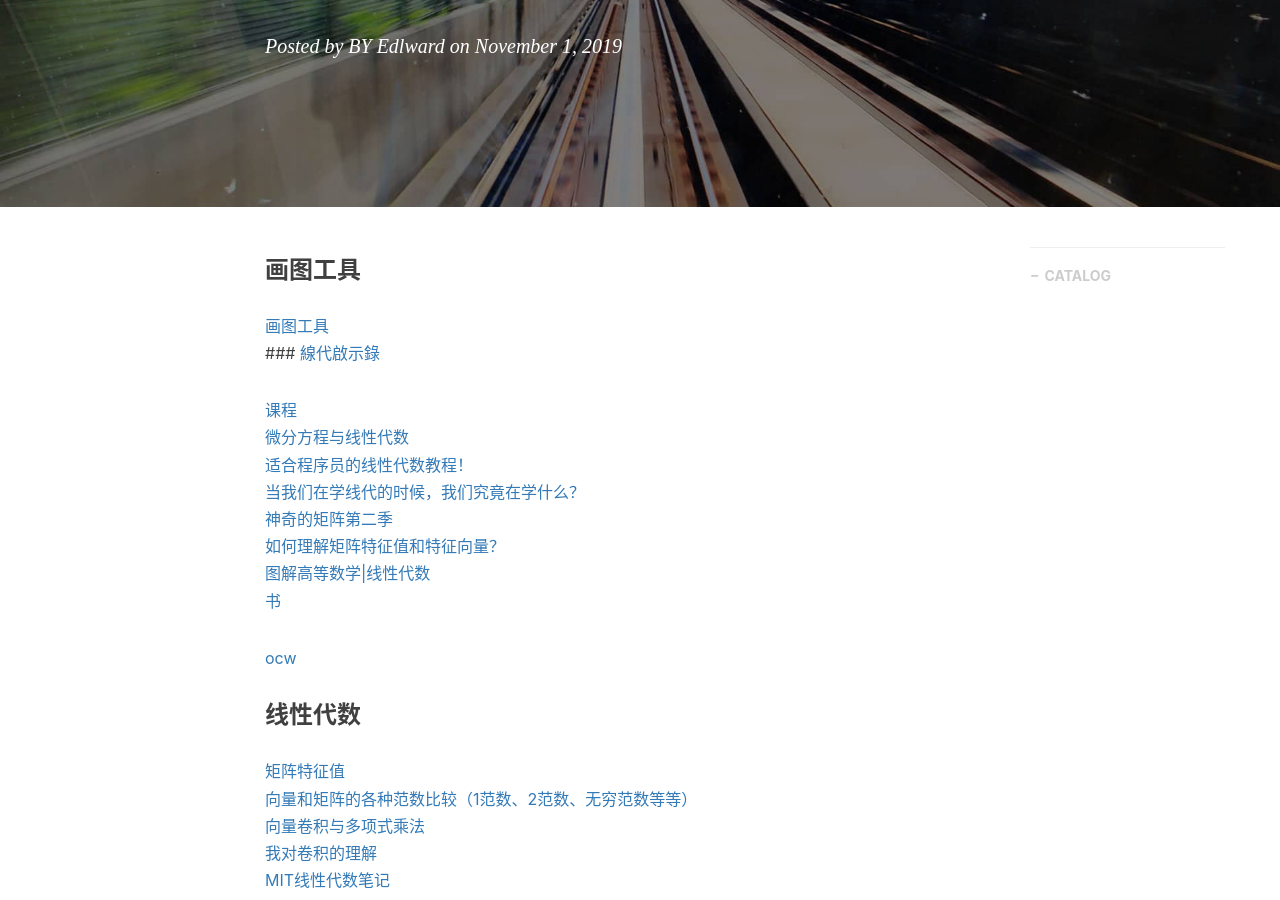
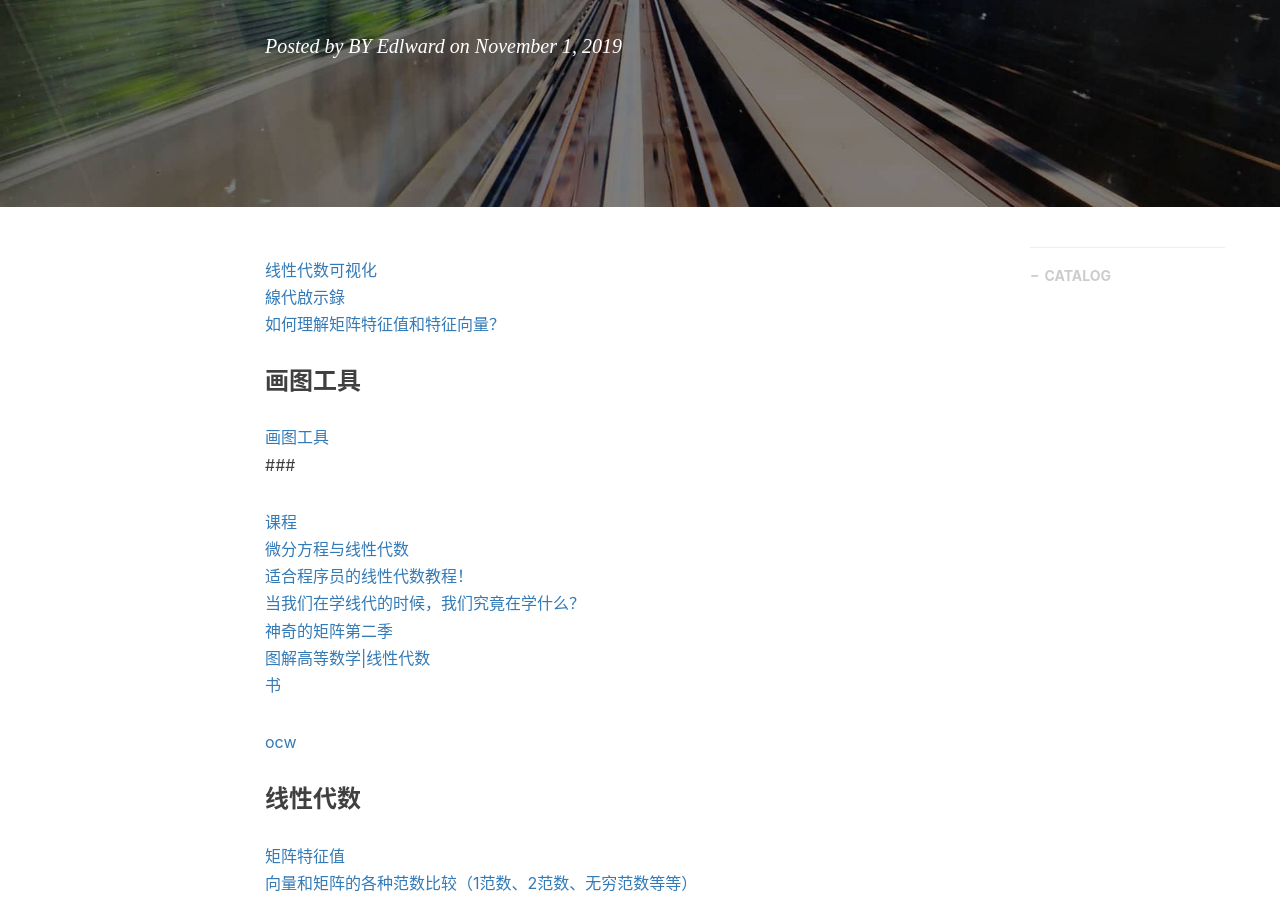
Before and after one commit to gary-robotics/dlward, a Jekyll site: the page built from _posts/2019-11-01-线性代数-2019.markdown, in a window 1280 px wide and 900 px high, scrolled down 316 px. Built offline with Jekyll 4.4.1, drawn with Linux system fonts in a browser that asks for light colours; nearby versions of some CDN libraries; comment, search, counter and statistics services are not loaded.

Commit message:
Update 2019-11-01-线性代数-2019.markdown

```diff
--- a/_posts/2019-11-01-线性代数-2019.markdown
+++ b/_posts/2019-11-01-线性代数-2019.markdown
@@ -9,17 +9,21 @@ catalog: true                       # 是否归档
 tags:                               #标签
     - 数学
 ---
+[线性代数可视化](https://textbooks.math.gatech.edu/ila/vectors.html)
+[線代啟示錄](https://ccjou.wordpress.com/%e5%b0%88%e9%a1%8c%e6%8e%a2%e7%a9%b6/%e7%9f%a9%e9%99%a3%e7%9a%84%e7%89%b9%e5%be%b5%e5%80%bc%e8%88%87%e7%89%b9%e5%be%b5%e5%90%91%e9%87%8f/)
+[如何理解矩阵特征值和特征向量？](https://www.matongxue.com/madocs/228.html)
+
+
 ### 画图工具
 [画图工具](https://www.geogebra.org/)
 ###
-[線代啟示錄](https://ccjou.wordpress.com/%e5%b0%88%e9%a1%8c%e6%8e%a2%e7%a9%b6/%e7%9f%a9%e9%99%a3%e7%9a%84%e7%89%b9%e5%be%b5%e5%80%bc%e8%88%87%e7%89%b9%e5%be%b5%e5%90%91%e9%87%8f/)
+
 
 [课程](http://www.doc88.com/p-663159263402.html)
 [微分方程与线性代数](https://zhuanlan.zhihu.com/p/46533077)
 [适合程序员的线性代数教程！](https://zhuanlan.zhihu.com/p/65002126)
 [当我们在学线代的时候，我们究竟在学什么？](https://zhuanlan.zhihu.com/p/22121735)
 [神奇的矩阵第二季](https://wenku.baidu.com/view/a3b69df316fc700aba68fc7b.html)
-[如何理解矩阵特征值和特征向量？](https://www.matongxue.com/madocs/228.html)
 [图解高等数学|线性代数](https://mp.weixin.qq.com/s?__biz=MzAxNzg3MTE3Ng==&mid=2247488295&idx=1&sn=9f83afda8442d877a3615b832401fb8b&chksm=9bdfab00aca822162f0c1014fcd6155dbcfa0565f664d7c04632e910e4ca5c3b7cbbcc9d3915&scene=21#wechat_redirect)
 [书](http://www.ituring.com.cn/tag/448)
 
```
